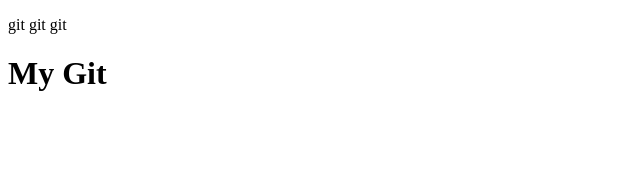
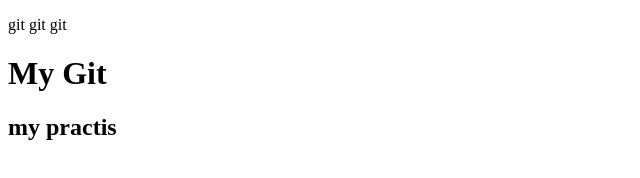
Before and after one commit to Diana-Zaqaryan/my-practic, a plain HTML site: page index.html in a window 1280 px wide. Shown: the whole page, without its empty margins (0-640 px from the left). Drawn offline with Linux system fonts and the light colour scheme.

Commit message:
added h2

```diff
--- a/index.html
+++ b/index.html
@@ -9,6 +9,7 @@
 <body>
 	<p>git git git</p>
 	<h1>My Git</h1>
+	<h2>my practis</h2>
 <script src="move.js"></script>
 </body>
 </html>
```
